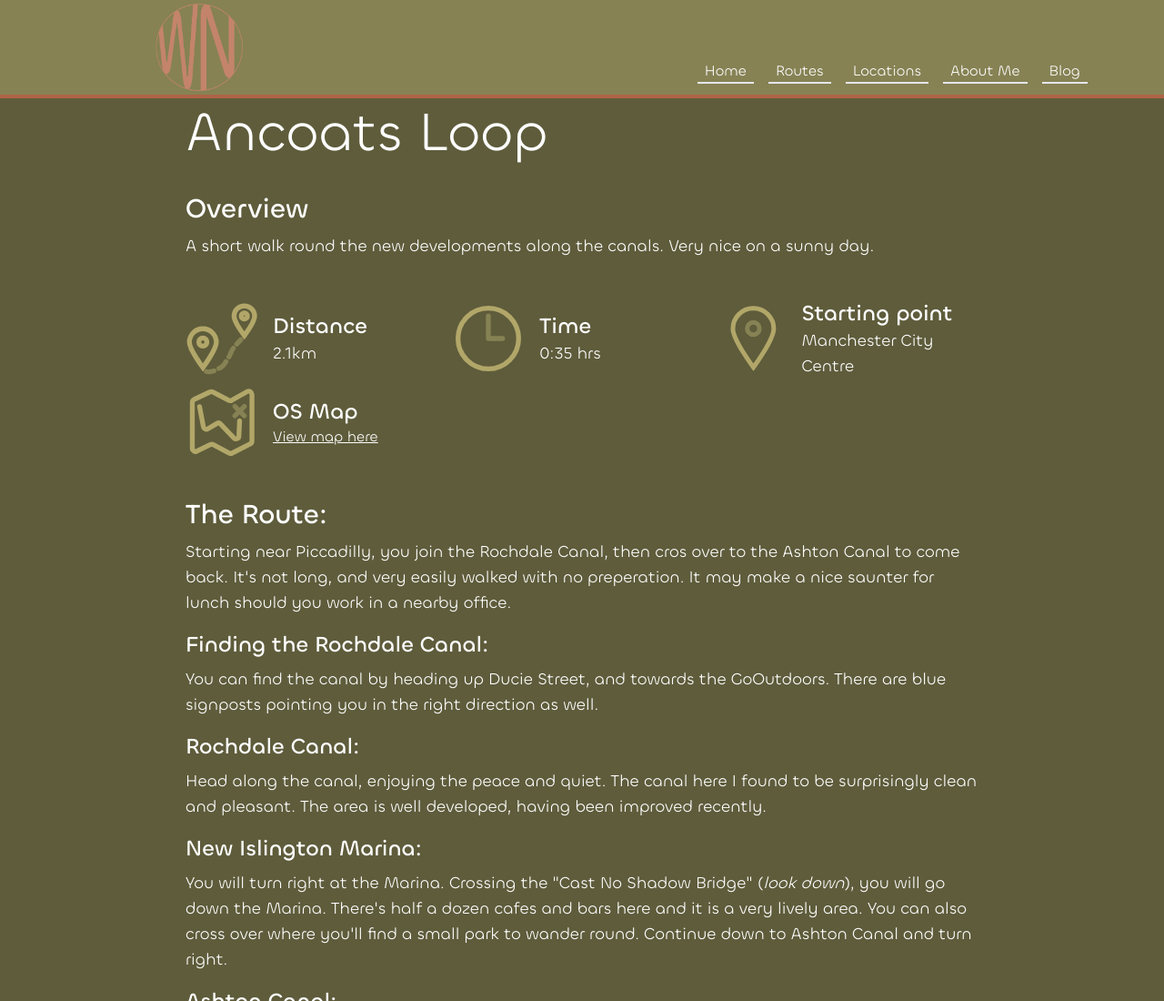
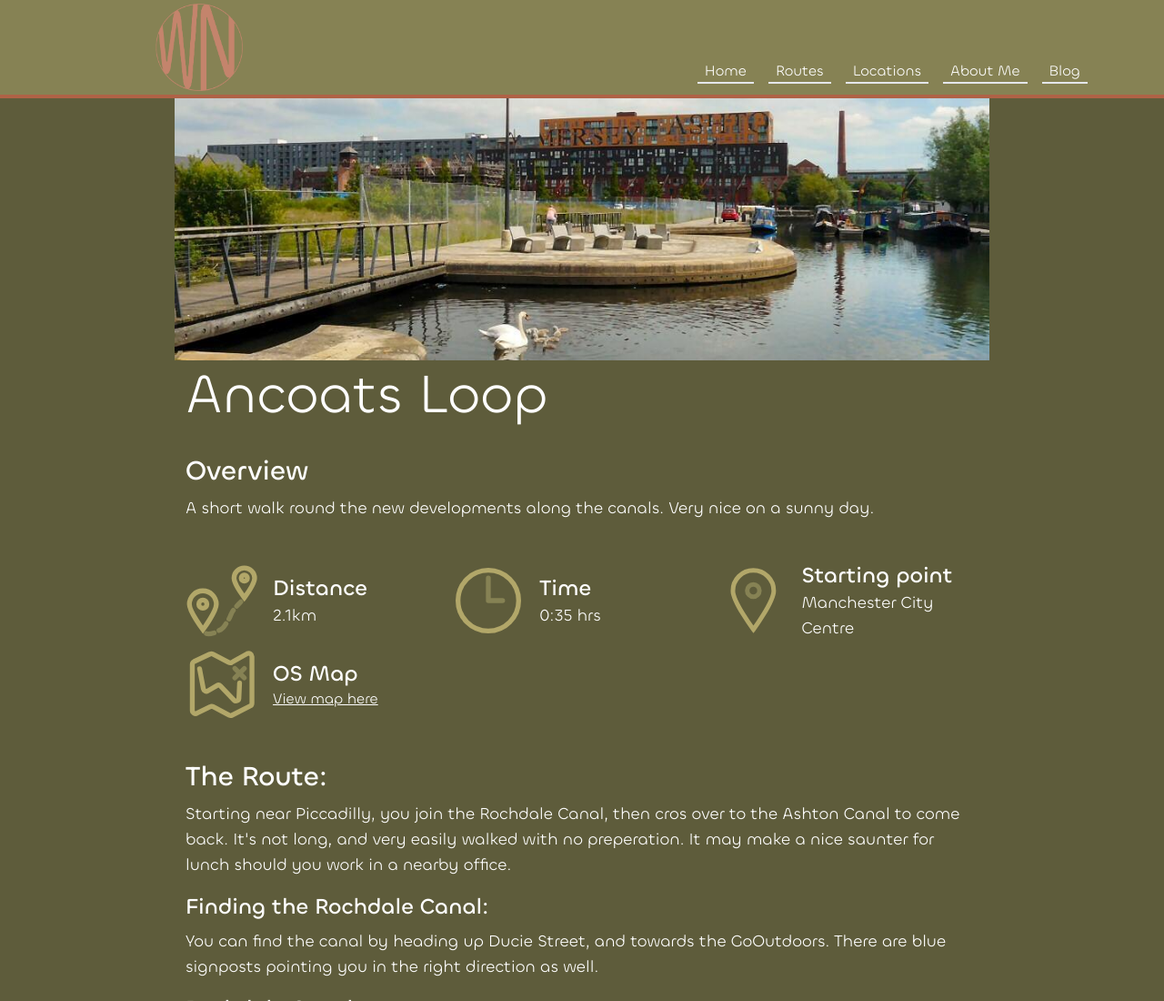
Before and after one commit to nJStanton1/Wanderers-Nook---Walks, a Gatsby site: page /routes/ancoats-loop-km in a window 1280 px wide. Shown: the top 1100 px of the page at 91% size. Built offline with nearby package versions, Linux system fonts and the light colour scheme; Gatsby itself is replaced by a stand-in of ours.

Commit message:
Update Route “ancoats-loop-km/index”

```diff
--- a/content/routes/ancoats-loop-km/index.md
+++ b/content/routes/ancoats-loop-km/index.md
@@ -1,6 +1,7 @@
 ---
 template: route-template
 title: Ancoats Loop
+heroImage: geograph-4029451-by-gerald-england.jpg
 length: 2.1
 elevation: 0
 timeAllowed: ""
```
Also changed, not shown: content/routes/ancoats-loop-km/geograph-4029451-by-gerald-england.jpg (added).
